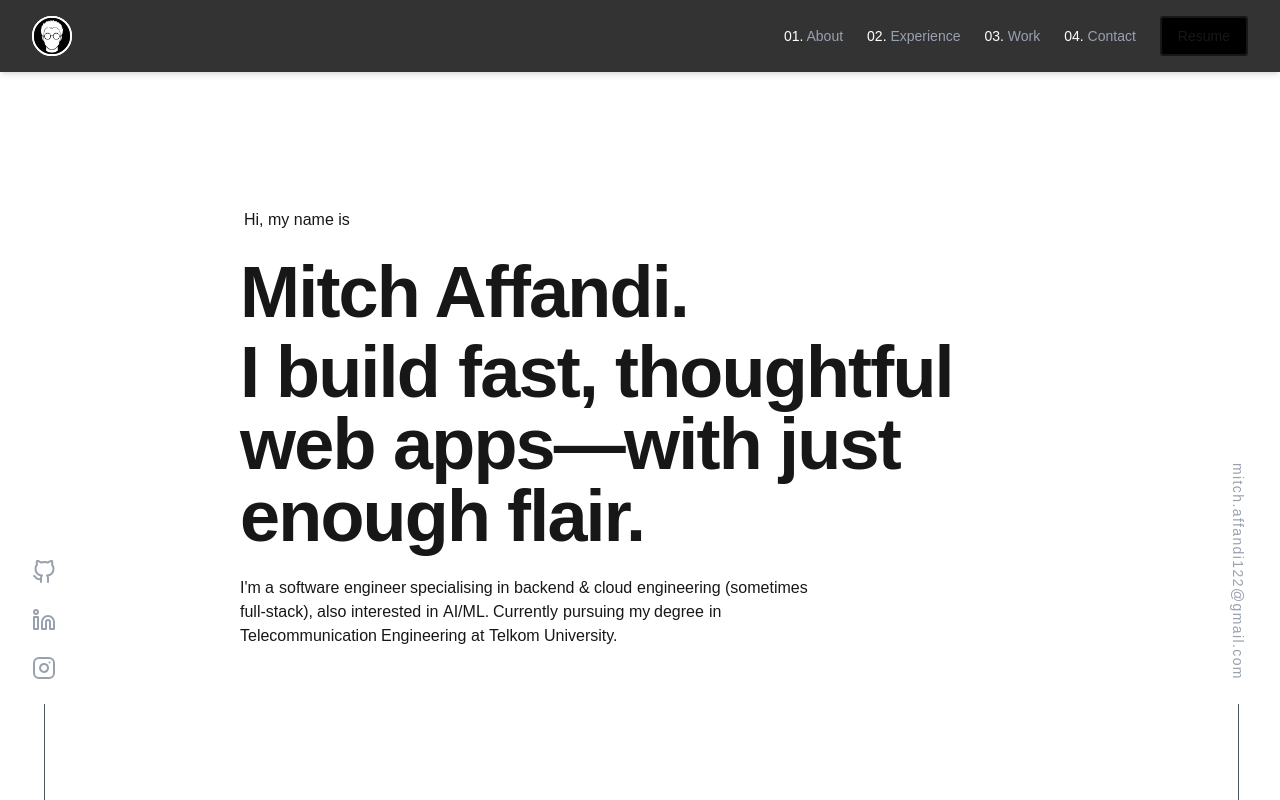
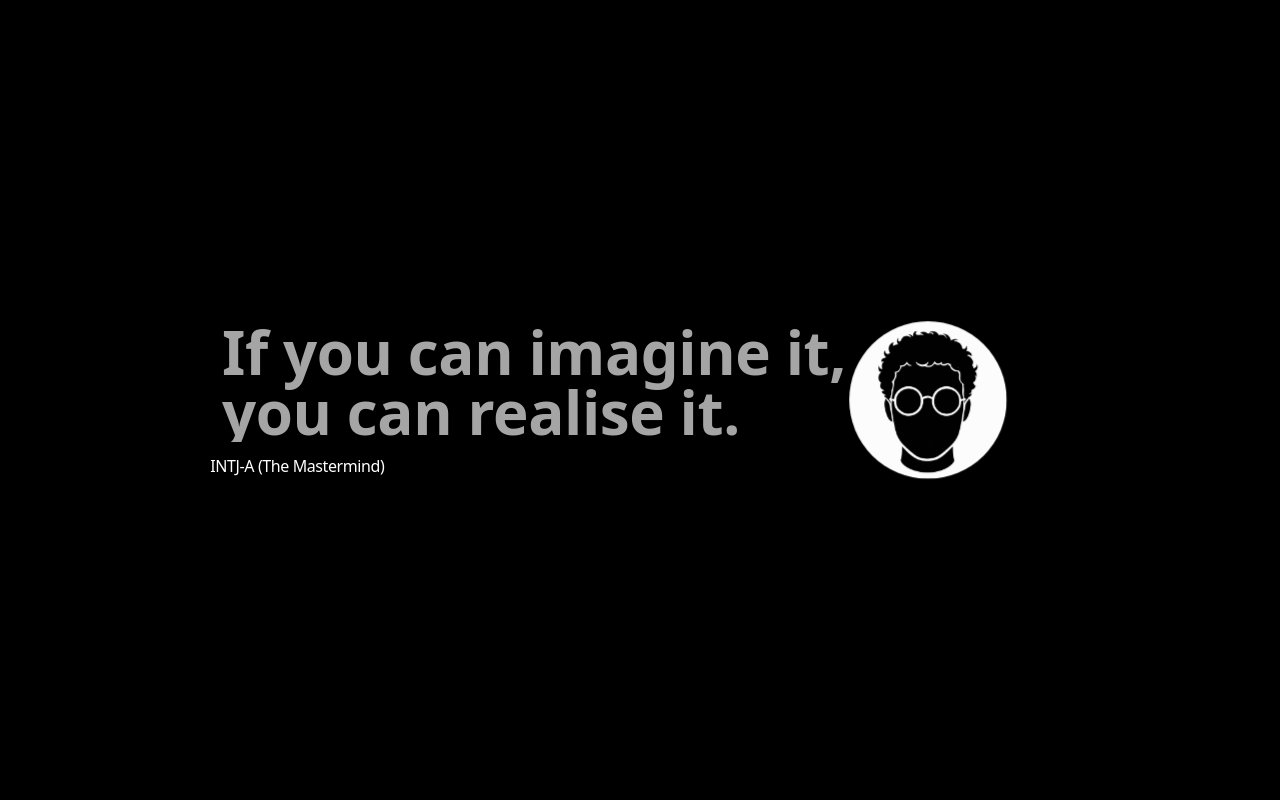
Before and after one commit to mitcheltastic/portoweb-v1, a Next.js app: page / in a window 1280 px wide. Shown: the top 800 px of the page. Built offline with nearby package versions, Linux system fonts and the light colour scheme.

Commit message:
splash screen color changes

```diff
--- a/src/app/globals.css
+++ b/src/app/globals.css
@@ -21,9 +21,26 @@
 }
 
 body {
+  /* Now using your custom font variable for better typography */
+  font-family: var(--font-sans), Arial, Helvetica, sans-serif;
+
+  /* Apply global background and text color based on variables */
   background: var(--background);
   color: var(--foreground);
-  /* You may want to replace Arial with var(--font-sans) or another variable
-     if you configure Tailwind to use your custom font variables here. */
-  font-family: Arial, Helvetica, sans-serif;
 }
+
+/* Custom Keyframe for a subtle pulse effect on the motto */
+@keyframes text-pulse {
+  0%, 100% {
+    transform: scale(1);
+    opacity: 1;
+  }
+  50% {
+    transform: scale(1.01); /* Subtle scaling */
+    opacity: 0.98;
+  }
+}
+
+.animate-text-pulse {
+  animation: text-pulse 2s ease-in-out infinite;
+}
--- a/src/components/SplashScreen.tsx
+++ b/src/components/SplashScreen.tsx
@@ -1,39 +1,206 @@
-// src/components/SplashScreen.tsx
-import Image from 'next/image';
+import React, { useState, useEffect } from 'react';
 
-const SplashScreen = ({ isLoading }: { isLoading: boolean }) => {
+// Define the stages of the internal animation sequence
+type AnimationStatus =
+  | 'INITIAL'
+  | 'START_DELAY'
+  | 'MOTTO_REVEAL'
+  | 'COLOR_FLIP'
+  | 'EXIT_DELAY'
+  | 'SLIDE_UP'
+  | 'DONE';
+
+interface SplashScreenProps {
+  isLoading: boolean;
+}
+
+const SplashScreen: React.FC<SplashScreenProps> = ({ isLoading }) => {
+  const [status, setStatus] = useState<AnimationStatus>('INITIAL');
+  const [removed, setRemoved] = useState(false);
+  const [hasStarted, setHasStarted] = useState(false);
+  const [logoSettled, setLogoSettled] = useState(false);
+
+  // 1. Start the sequence once external loading flips to true (one-time trigger)
+  useEffect(() => {
+    if (isLoading && !hasStarted) {
+      setHasStarted(true);
+      setRemoved(false);
+      setLogoSettled(false);
+      setStatus('START_DELAY');
+    }
+  }, [isLoading, hasStarted]);
+
+  // 2. Internal state machine driving each phase with precise timings
+  useEffect(() => {
+    if (!hasStarted || removed) return;
+
+    let timer: ReturnType<typeof setTimeout> | undefined;
+
+    switch (status) {
+      case 'START_DELAY':
+        // Phase 1: brief wait for mount (0.3s)
+        timer = setTimeout(() => setStatus('MOTTO_REVEAL'), 300);
+        break;
+
+      case 'MOTTO_REVEAL':
+        // 5000ms (3s CSS duration + 2s pause)
+        timer = setTimeout(() => setStatus('COLOR_FLIP'), 5000);
+        break;
+
+      case 'COLOR_FLIP':
+        // Phase 3: background flash + start fading motto (0.5s)
+        timer = setTimeout(() => setStatus('EXIT_DELAY'), 500);
+        break;
+
+      case 'EXIT_DELAY':
+        // Phase 4: hold dark screen briefly (1.5s)
+        timer = setTimeout(() => setStatus('SLIDE_UP'), 1500);
+        break;
+
+      case 'SLIDE_UP':
+        // Phase 5: slide overlay up (match 800ms CSS transition)
+        timer = setTimeout(() => {
+          setStatus('DONE');
+          setRemoved(true);
+        }, 800);
+        break;
+
+      default:
+        break;
+    }
+
+    return () => {
+      if (timer) clearTimeout(timer);
+    };
+  }, [status, hasStarted, removed]);
+
+  // 3. Once sequence has finished and been removed, render nothing
+  if (!hasStarted || removed) {
+    return null;
+  }
+
+  // 4. Derived flags for cleaner JSX
+  const isMottoOpen =
+    status === 'MOTTO_REVEAL' ||
+    status === 'COLOR_FLIP' ||
+    status === 'EXIT_DELAY' ||
+    status === 'SLIDE_UP';
+
+  const isColorPhase =
+    status === 'COLOR_FLIP' ||
+    status === 'EXIT_DELAY' ||
+    status === 'SLIDE_UP';
+
+  const isSlidingUp = status === 'SLIDE_UP';
+  const isMottoVisible = isMottoOpen;
+
+  // We will control text colour manually so globals can't fight us
+  const textColor = isColorPhase ? '#ffffff' : '#000000';
+
+  // Wrapper: background flip + slide-up
+  const wrapperClasses = `
+    fixed inset-0 z-[100] flex flex-col items-center justify-center
+    transition-all duration-[800ms] ease-in-out
+    ${isColorPhase ? 'bg-black' : 'bg-white'}
+    ${isSlidingUp ? '-translate-y-full opacity-0' : 'translate-y-0 opacity-100'}
+  `;
+
+  // Container for Logo/Motto/Tag - Horizontal shift
+  const logoContainerClasses =
+    'flex flex-col items-center relative -translate-x-28';
+
   return (
-    <div
-      className={`
-        fixed inset-0 z-50 flex items-center justify-center
-        bg-white
-        transition-opacity duration-500 ease-in-out
-        ${isLoading ? 'opacity-100' : 'opacity-0 pointer-events-none'}
-      `}
-      // 1. Changed bg-gray-900 to bg-white
-    >
-      <div className="grid place-items-center">
+    <div className={wrapperClasses}>
+      {/* Main Content Area */}
+      <div className={logoContainerClasses}>
+        <div className="relative flex items-center justify-center">
+          {/* Logo with horizontal slide + subtle settle */}
+          <img
+            src="/MitchLogo.png"
+            alt="Mitch's Logo"
+            width={150}
+            height={150}
+            className={`
+              z-20 rounded-full w-[150px] h-[150px]
+              filter invert
+              transition-transform duration-1000 ease-out
+              ${isMottoOpen ? 'translate-x-[400px]' : 'translate-x-0'}
+              ${isMottoOpen && !logoSettled ? 'scale-[1.05]' : 'scale-100'}
+            `}
+            onTransitionEnd={(e) => {
+              // After the first transform animation, drop the extra scale
+              if (
+                e.propertyName === 'transform' &&
+                isMottoOpen &&
+                !logoSettled
+              ) {
+                setLogoSettled(true);
+              }
+            }}
+          />
 
-        {/* Your Logo */}
-        <Image
-          src="/MitchLogo.png"
-          alt="Mitch's Logo"
-          width={100}
-          height={100}
-          className="z-10 rounded-full [grid-area:1/1] filter invert"
-          // 2. Added "filter invert" to turn your white logo black
-        />
+          {/* Motto + INTJ block */}
+          <div
+            className={`
+              absolute font-extrabold tracking-tight
+              transition-opacity duration-700 ease-out
+              ${
+                isSlidingUp
+                  ? 'opacity-0'
+                  : isMottoVisible
+                  ? 'opacity-100 delay-300'
+                  : 'opacity-0'
+              }
+            `}
+            style={{ color: textColor }}
+          >
+            {/* Motto line */}
+            <h1
+              className={`
+                text-4xl sm:text-5xl md:text-6xl
+                animate-text-pulse
+                [transform-origin:left]
+                ml-3 whitespace-nowrap
+              `}
+              style={{ color: textColor }}
+            >
+              <span
+                className={`
+                  inline-block transition-all duration-[3000ms] ease-out
+                  [clip-path:polygon(0%_0%,_0%_0%,_0%_100%,_0%_100%)]
+                  ${
+                    isMottoOpen
+                      ? '[clip-path:polygon(0%_0%,_100%_0%,_100%_100%,_0%_100%)]'
+                      : ''
+                  }
+                `}
+              >
+                If you can imagine it,<br />
+                you can realise it.
+              </span>
+            </h1>
 
-        {/* Circular loading animation */}
-        <div
-          className="h-[120px] w-[120px] rounded-full [grid-area:1/1] animate-spin
-          border-4 border-t-4
-          border-gray-200
-          border-t-black
-          "
-          // 3. Changed border-gray-700 to border-gray-200 (the track)
-          // 4. Changed border-t-blue-500 to border-t-black (the spinner line)
-        ></div>
+            {/* INTJ-A (The Mastermind) - slide up from below, fully controlled colour */}
+            <p
+              className={`
+                text-base font-normal mt-3
+                transition-all duration-700 ease-out delay-[3200ms]
+                transform-gpu
+                ${
+                  isMottoOpen
+                    ? 'opacity-100 translate-y-0'
+                    : 'opacity-0 translate-y-3'
+                }
+              `}
+              style={{
+                color: textColor,
+                WebkitTextFillColor: textColor,
+              }}
+            >
+              INTJ-A (The Mastermind)
+            </p>
+          </div>
+        </div>
       </div>
     </div>
   );
```
